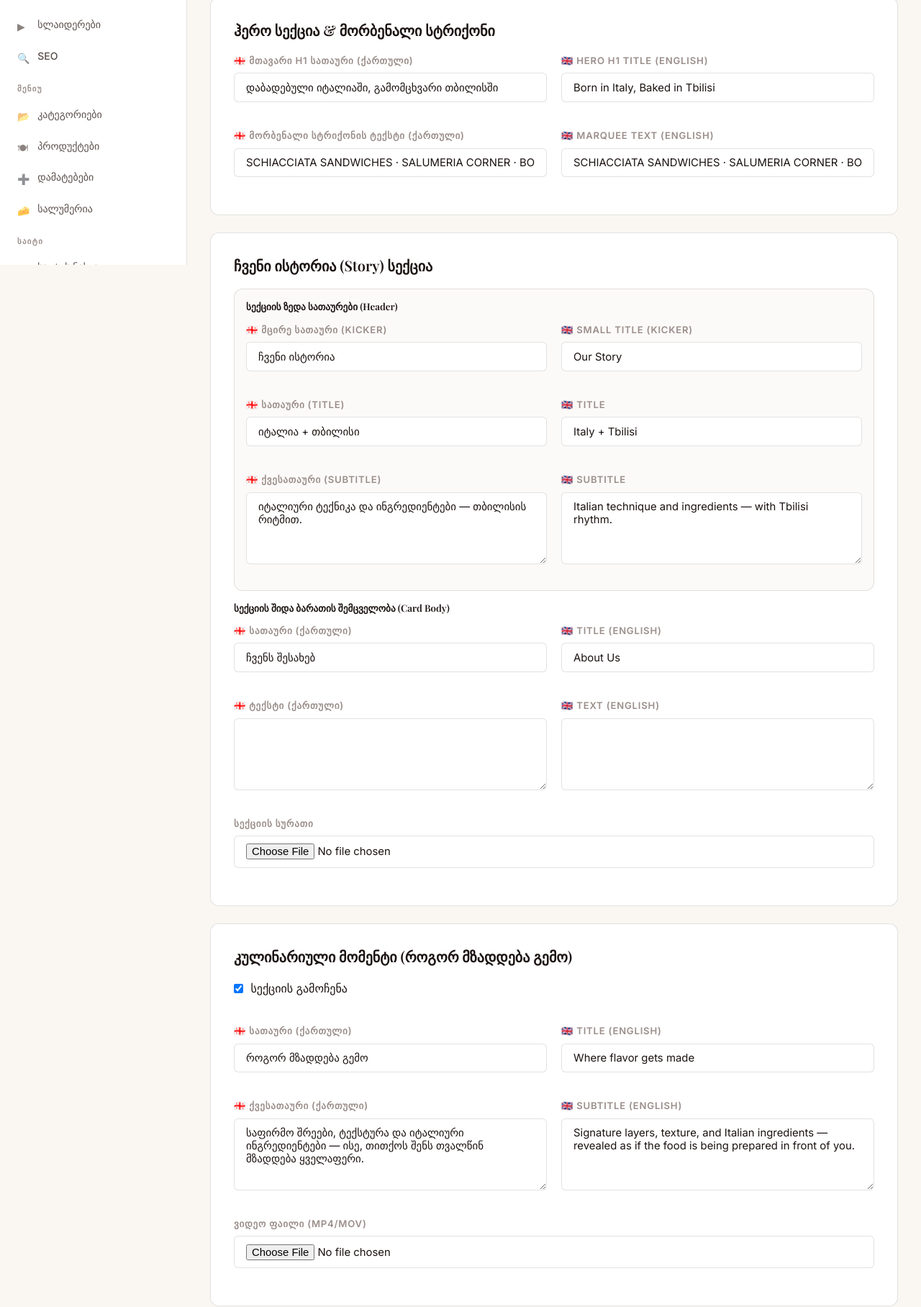
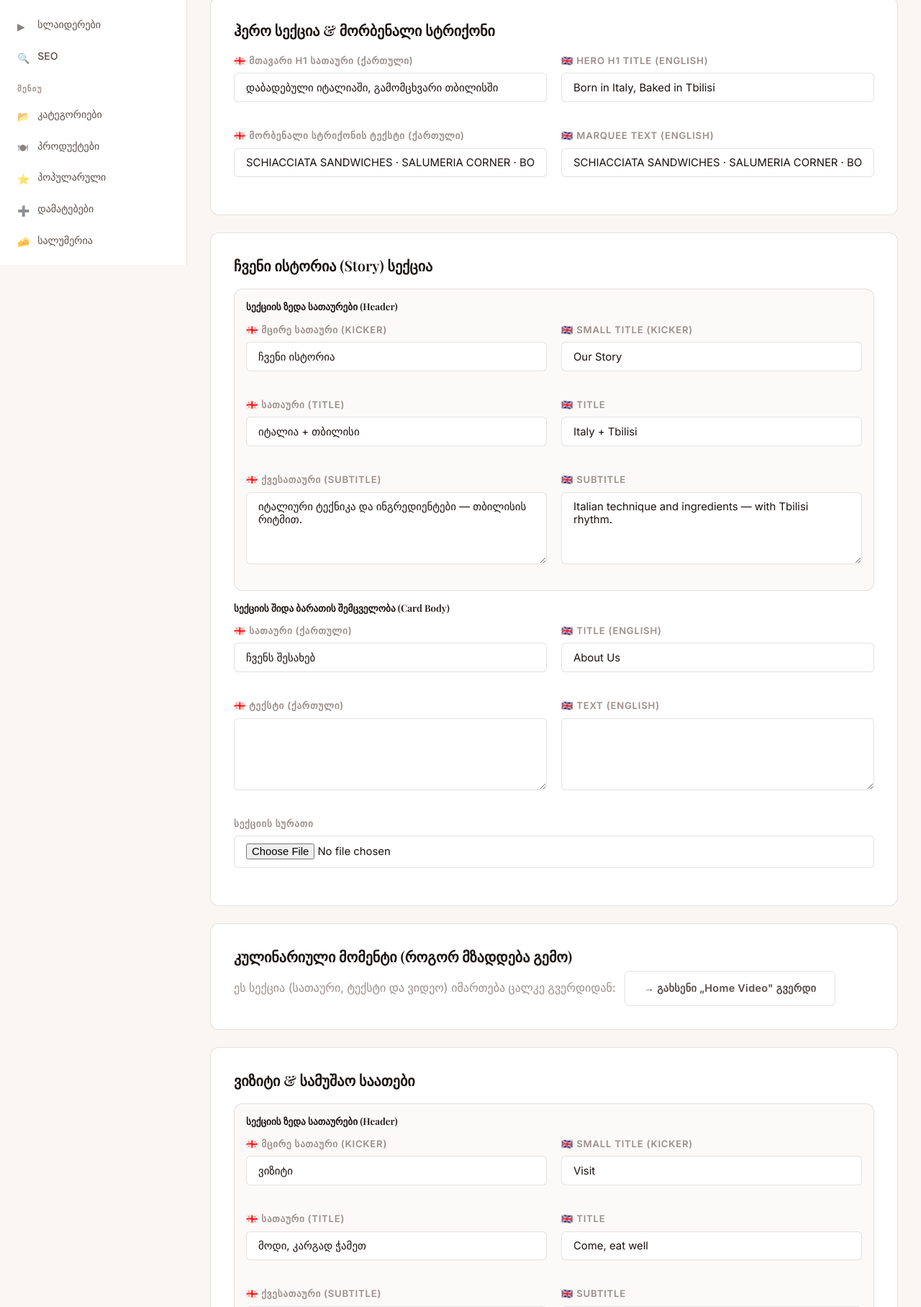
Before and after one commit to DevGuL1/Focacceria, a Django app: page /dashboard/homepage/ in a window 1280 px wide. Shown: the part 432-2248 px from the top of the page at 72% size. Run offline with Django 4.2, Linux system fonts and the light colour scheme; the visitor is signed in with stand-in values (Sample User, id 1); data comes from the database, SQL or seed files in the repository; both versions use the stored data as it was after the commit.

Commit message:
Remove order buttons under About text, give hero its own video (decoupled from culinary video), add dedicated Popular Menu dashboard page

```diff
--- a/core/models.py
+++ b/core/models.py
@@ -235,6 +235,13 @@ class HomeVideoSection(models.Model):
 class HeroSlide(models.Model):
     image = models.ImageField(upload_to='slides/')
     product_image = models.ImageField(upload_to='slides/', blank=True, null=True)
+    video_file = models.FileField(
+        upload_to='hero-video/',
+        blank=True,
+        null=True,
+        validators=video_file_validators,
+        help_text='Optional. If set, this video plays in the hero background instead of the image. Separate from the "How it\'s made" video.',
+    )
     title_ka = models.CharField(max_length=200, blank=True)
     title_en = models.CharField(max_length=200, blank=True)
     subtitle_ka = models.CharField(max_length=400, blank=True)
--- a/dashboard/urls.py
+++ b/dashboard/urls.py
@@ -58,4 +58,8 @@ urlpatterns = [
     path('menu/addons/', views.addons, name='addons'),
     path('menu/addons/add/', views.addon_add, name='addon_add'),
     path('menu/addons/<int:pk>/delete/', views.addon_delete, name='addon_delete'),
+
+    # Popular Menu (homepage carousel curation)
+    path('menu/popular/', views.popular_menu, name='popular_menu'),
+    path('menu/popular/<int:pk>/toggle/', views.popular_menu_toggle, name='popular_menu_toggle'),
 ]
--- a/dashboard/views.py
+++ b/dashboard/views.py
@@ -126,20 +126,6 @@ def homepage_settings(request):
             settings.about_image = request.FILES['about_image']
 
         settings.save()
-
-        # Save HomeVideoSection (Culinary Moment) fields
-        video_section.title_ka = request.POST.get('video_title_ka', '').strip()
-        video_section.title_en = request.POST.get('video_title_en', '').strip()
-        video_section.subtitle_ka = request.POST.get('video_subtitle_ka', '').strip()
-        video_section.subtitle_en = request.POST.get('video_subtitle_en', '').strip()
-        video_section.is_active = request.POST.get('video_is_active') == 'on'
-
-        if request.POST.get('video_file_clear') == 'on':
-            video_section.video_file = None
-        if 'video_file' in request.FILES:
-            video_section.video_file = request.FILES['video_file']
-
-        video_section.save()
 
         messages.success(request, 'მთავარი გვერდის პარამეტრები შენახულია.')
         return redirect('homepage_settings')
@@ -312,6 +298,10 @@ def _save_slide(slide, request):
         slide.product_image = None
     if 'product_image' in request.FILES:
         slide.product_image = request.FILES['product_image']
+    if request.POST.get('video_file_clear') == 'on':
+        slide.video_file = None
+    if 'video_file' in request.FILES:
+        slide.video_file = request.FILES['video_file']
     slide.save()
 
 
@@ -610,6 +600,33 @@ def _save_item(item, request):
     item.save()
 
 
+# ── Popular Menu (homepage carousel curation) ───────────────────────────────────
+
+@login_required
+def popular_menu(request):
+    categories = MenuCategory.objects.filter(page='menu')
+    items = MenuItem.objects.filter(category__page='menu').select_related('category')
+    featured_items = items.filter(is_featured=True)
+    return render(request, 'dashboard/popular_menu.html', {
+        'categories': categories,
+        'items': items,
+        'featured_items': featured_items,
+        'featured_count': featured_items.count(),
+    })
+
+
+@require_POST
+@login_required
+def popular_menu_toggle(request, pk):
+    item = get_object_or_404(MenuItem, pk=pk)
+    item.is_featured = not item.is_featured
+    item.save(update_fields=['is_featured'])
+    if request.headers.get('x-requested-with') == 'XMLHttpRequest':
+        return JsonResponse({'status': 'ok', 'is_featured': item.is_featured})
+    messages.success(request, f'{item.name_ka or item.name_en} {"დაემატა" if item.is_featured else "მოიხსნა"} პოპულარულ მენიუში.')
+    return redirect('popular_menu')
+
+
 # ── Add-ons ───────────────────────────────────────────────────────────────────
 
 @login_required
--- a/templates/dashboard/base.html
+++ b/templates/dashboard/base.html
@@ -86,6 +86,9 @@
         <a href="{% url 'menu_items' %}" class="nav-link {% block nav_items %}{% endblock %}">
           <span class="icon">🍽</span> პროდუქტები
         </a>
+        <a href="{% url 'popular_menu' %}" class="nav-link {% block nav_popular %}{% endblock %}">
+          <span class="icon">⭐</span> პოპულარული
+        </a>
         {% endif %}
         <a href="{% url 'addons' %}" class="nav-link {% block nav_addons %}{% endblock %}">
           <span class="icon">➕</span> დამატებები
--- a/templates/dashboard/homepage_settings.html
+++ b/templates/dashboard/homepage_settings.html
@@ -138,49 +138,13 @@
     </div>
   </div>
 
-  <!-- Culinary Moment (Craft) Section -->
+  <!-- Culinary Moment (Craft) Section: managed on its own dedicated page now -->
   <div class="form-card" style="margin-bottom:1.5rem;">
-    <h4 style="margin-bottom:1.25rem;font-family:var(--font-serif);">კულინარიული მომენტი (როგორ მზადდება გემო)</h4>
-    <div class="form-row" style="margin-bottom:1rem;">
-      <div class="form-group">
-        <label style="display:flex;align-items:center;gap:.65rem;font-weight:normal;cursor:pointer;">
-          <input type="checkbox" name="video_is_active" {% if video_section.is_active %}checked{% endif %}>
-          <span>სექციის გამოჩენა</span>
-        </label>
-      </div>
-    </div>
-    <div class="form-row" style="margin-bottom:1rem;">
-      <div class="form-group">
-        <label class="form-label">🇬🇪 სათაური (ქართული)</label>
-        <input type="text" name="video_title_ka" value="{{ video_section.title_ka }}" class="form-control">
-      </div>
-      <div class="form-group">
-        <label class="form-label">🇬🇧 Title (English)</label>
-        <input type="text" name="video_title_en" value="{{ video_section.title_en }}" class="form-control">
-      </div>
-    </div>
-    <div class="form-row" style="margin-bottom:1rem;">
-      <div class="form-group">
-        <label class="form-label">🇬🇪 ქვესათაური (ქართული)</label>
-        <textarea name="video_subtitle_ka" class="form-control" rows="3">{{ video_section.subtitle_ka }}</textarea>
-      </div>
-      <div class="form-group">
-        <label class="form-label">🇬🇧 Subtitle (English)</label>
-        <textarea name="video_subtitle_en" class="form-control" rows="3">{{ video_section.subtitle_en }}</textarea>
-      </div>
-    </div>
-    <div class="form-group">
-      <label class="form-label">ვიდეო ფაილი (MP4/MOV)</label>
-      {% if video_section.video_file %}
-      <div style="margin-bottom:.5rem;">
-        <span style="font-size:14px;color:var(--text-muted);">ატვირთულია: <a href="{{ video_section.video_file.url }}" target="_blank">{{ video_section.video_file.name }}</a></span>
-        <label style="display:inline-flex;align-items:center;gap:.4rem;margin-left:1rem;cursor:pointer;font-weight:normal;">
-          <input type="checkbox" name="video_file_clear" value="on"> წაშლა
-        </label>
-      </div>
-      {% endif %}
-      <input type="file" name="video_file" class="form-control" accept="video/*">
-    </div>
+    <h4 style="margin-bottom:.5rem;font-family:var(--font-serif);">კულინარიული მომენტი (როგორ მზადდება გემო)</h4>
+    <p style="color:var(--text-muted);margin:0;">
+      ეს სექცია (სათაური, ტექსტი და ვიდეო) იმართება ცალკე გვერდიდან:
+      <a href="{% url 'home_video_settings' %}" class="btn btn-ghost" style="margin-left:.5rem;">→ გახსენი „Home Video" გვერდი</a>
+    </p>
   </div>
 
   <!-- Visit Us Section -->
```
Also changed, not shown: templates/dashboard/popular_menu.html (added, +83 -0 lines), templates/dashboard/slider_form.html (+14 -0 lines), templates/public/home.html (+2 -23 lines), Focacceria_project_v1.db, core/migrations/0014_heroslide_video_file.py (added).
